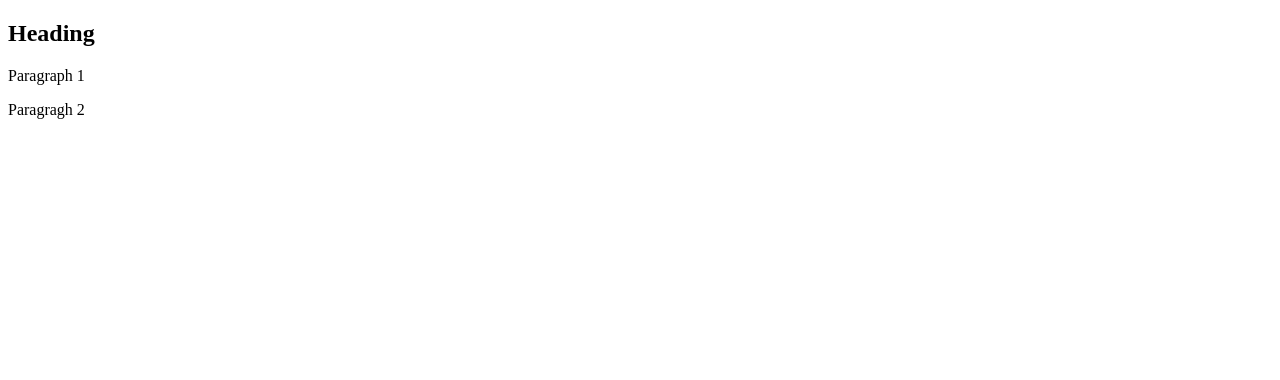
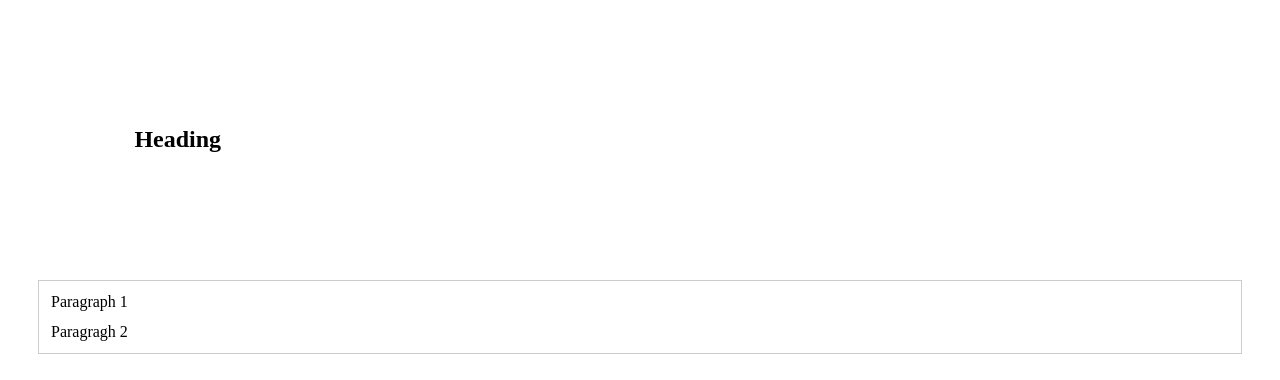
Before and after one commit to ren132710/css-grid-flexbox, a plain HTML site: page adv-css-calc.html in a window 1280 px wide. Drawn offline with Linux system fonts and the light colour scheme.

Commit message:
initial commit

```diff
--- a/adv-css-calc.html
+++ b/adv-css-calc.html
@@ -6,16 +6,62 @@
     <meta name="viewport" content="width=device-width, initial-scale=1.0" />
     <title>Custom Properties</title>
     <style>
+      /* The calc() CSS function lets you perform arithmetic inside CSS.
+      Supports simple expressions using operators: +, -, *, /
+      The + and - operators must be surrounded by whitespace
+      For instance, calc(50% -8px) will be parsed as a percentage followed by a negative length
+       — an invalid expression
+
+      Also, units must be addable. The following is an invalid expression:
+      width: calc(10px + 2); the number 2 is undetermined.
+
+      However, we can combine units
+      width: calc(10px + 1rem);
+      width: calc(50% + 1rem);
+
+      It can be used anywhere a <length>, <frequency>, <angle>, <time>, <percentage>,
+      <number>, or <integer> is allowed.
+      */
+      :root {
+        --width: calc(100% - 2 * var(--gutter));
+        --gutter: 1rem;
+        --primary-margin: 10px;
+        /* useful trick, create a generic spacer property */
+        --spacer: 10;
+      }
+
       h2 {
+        /* calc sets the unit of the spacer property */
+        /* converts the spacer to rem */
+        margin: calc(var(--spacer) * 0.3rem);
+        /* converts the spacer to px */
+        margin: calc(var(--spacer) * 1px);
+        /* converts the spacer to % */
+        margin: calc(var(--spacer) * 1%);
+      }
+
+      div {
+        /* margin: auto; centers the div in the viewport */
+        margin: auto;
+        border: 1px solid #ccc;
+        width: calc(10px + 100px);
+        width: calc(50% - 30px);
+        width: var(--width);
+        width: calc(var(--width) - 30px);
       }
 
       p {
+        /* with calc, we can customize css variables */
+        /* this allows adjusting globally variables for individual elements */
+        margin: calc(var(--primary-margin) + 2px);
       }
     </style>
   </head>
   <body>
     <h2>Heading</h2>
-    <p>Paragraph 1</p>
-    <p>Paragragh 2</p>
+    <div>
+      <p>Paragraph 1</p>
+      <p>Paragragh 2</p>
+    </div>
   </body>
 </html>
```
